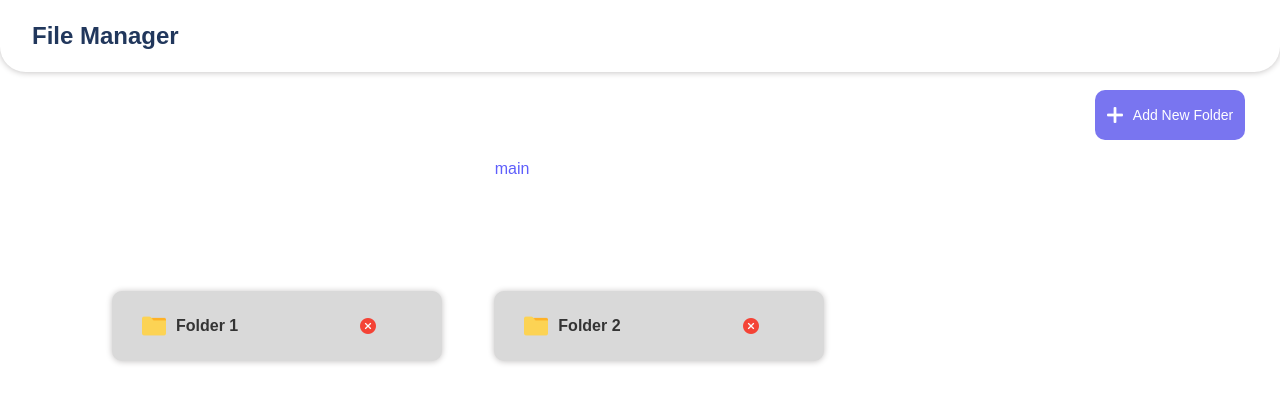
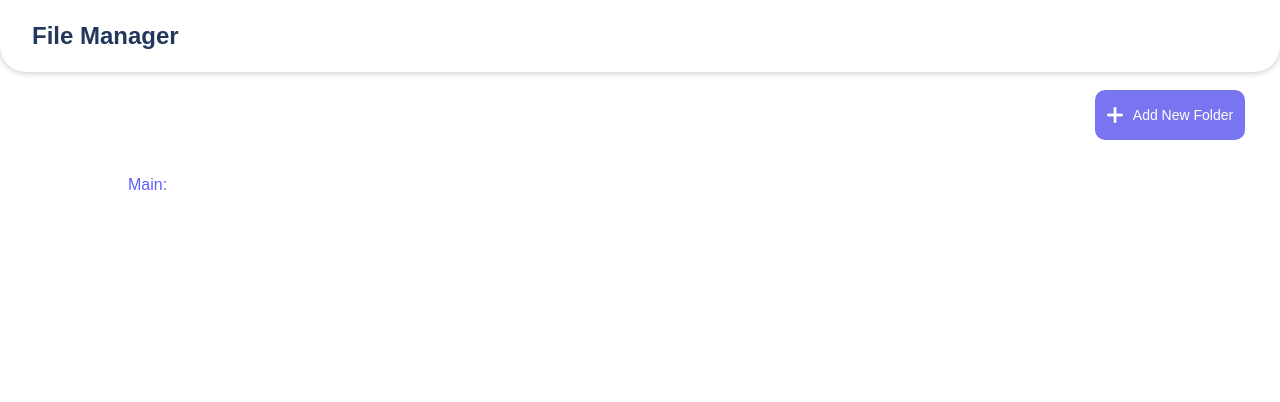
Before and after one commit to Sananda05/file-manager2, a React (Create React App) app: page / in a window 1280 px wide. Shown: the top 402 px of the page. Built offline with nearby package versions, Linux system fonts and the light colour scheme.

Commit message:
completed folder backtracking

```diff
--- a/src/page/FileManager.css
+++ b/src/page/FileManager.css
@@ -28,8 +28,11 @@
 .file_path{
     width: 60%;
     height: 100px;
+    display: flex;
+    flex-direction: row;
     /* background-color: var(--gray); */
     border-radius: 5px;
+    cursor: pointer;
     color: var(--secondary-purple);
     padding: 1rem;
     margin-top: 4rem;
--- a/src/page/FileManager.jsx
+++ b/src/page/FileManager.jsx
@@ -11,14 +11,14 @@ import './FileManager.css'
 function FileManager(){
         const [parent, setParent] = useState(0);
 
-        const [path, setPath] = useState("main")
+        const [path, setPath] = useState([{id:'', currentPath:'Main:'}])
 
         const [folders, setFolders] = useState({
-            id1: {title: 'Folder 1', parent: 0, childs:['id4', 'id5']},
-            id2: {title: 'Folder 2', parent: 0, childs:['id3']},
-            id3: {title: 'Folder 2.1', parent: 'id2', childs:[]},
-            id4: {title: 'Folder 1.1', parent: 'id1', childs:[]},
-            id5: {title: 'Folder 1.2', parent: 'id1', childs:[]},
+            // id1: {title: 'Folder 1', parent: 0, childs:['id4', 'id5']},
+            // id2: {title: 'Folder 2', parent: 0, childs:['id3']},
+            // id3: {title: 'Folder 2.1', parent: 'id2', childs:[]},
+            // id4: {title: 'Folder 1.1', parent: 'id1', childs:[]},
+            // id5: {title: 'Folder 1.2', parent: 'id1', childs:[]},
         })
 
       const [isOpen, setIsOpen] = useState(false)
@@ -28,6 +28,25 @@ function FileManager(){
       const handleModalOpener = (e)=>{
 
         setIsOpen(!isOpen)
+
+      }
+
+      const handlePathClick = (id) =>{
+        // console.log(id)
+
+        const filteredPath = path.filter((item, index) => index <= id);
+
+
+        // console.log(filteredPath)
+        setPath(filteredPath)
+
+        let clickedPath = path[id]
+
+        console.log("clickedPath", clickedPath)
+
+
+        setParent(clickedPath.id)
+        console.log(clickedPath.id)
 
       }
 
@@ -56,7 +75,12 @@ function FileManager(){
                 <p style={{fontSize:"14px"}}>Add New Folder</p>
 
             </div>
-            <div className='file_path'>{path}</div>
+            <div className='file_path'>
+                {Object.keys(path).map(id =>{
+                    let pathHistory = path[id]
+                    return <a onClick={(e)=>handlePathClick(id)}> <p>{pathHistory.currentPath}</p></a>
+                } )}
+            </div>
             <Folders parent={parent} folders={folders} setFolders={setFolders} setParent={setParent} path={path} setPath={setPath}/>
 
 
--- a/src/page/Folders.jsx
+++ b/src/page/Folders.jsx
@@ -29,7 +29,16 @@ const Folders  = ({parent, folders, setFolders, setParent, path, setPath}) =>{
 
     const handleFolderOpen = (id, name) => {
         setParent(id)
-        setPath(path + '>'+ name)
+
+        let newPath = '/' + name
+
+        let temp_path = [...path]
+
+        temp_path.push({id:id, currentPath:newPath});
+
+        setPath(temp_path);
+
+        console.log(path)
     }
 
     const deletefolder=(parentId, id) =>{
```
